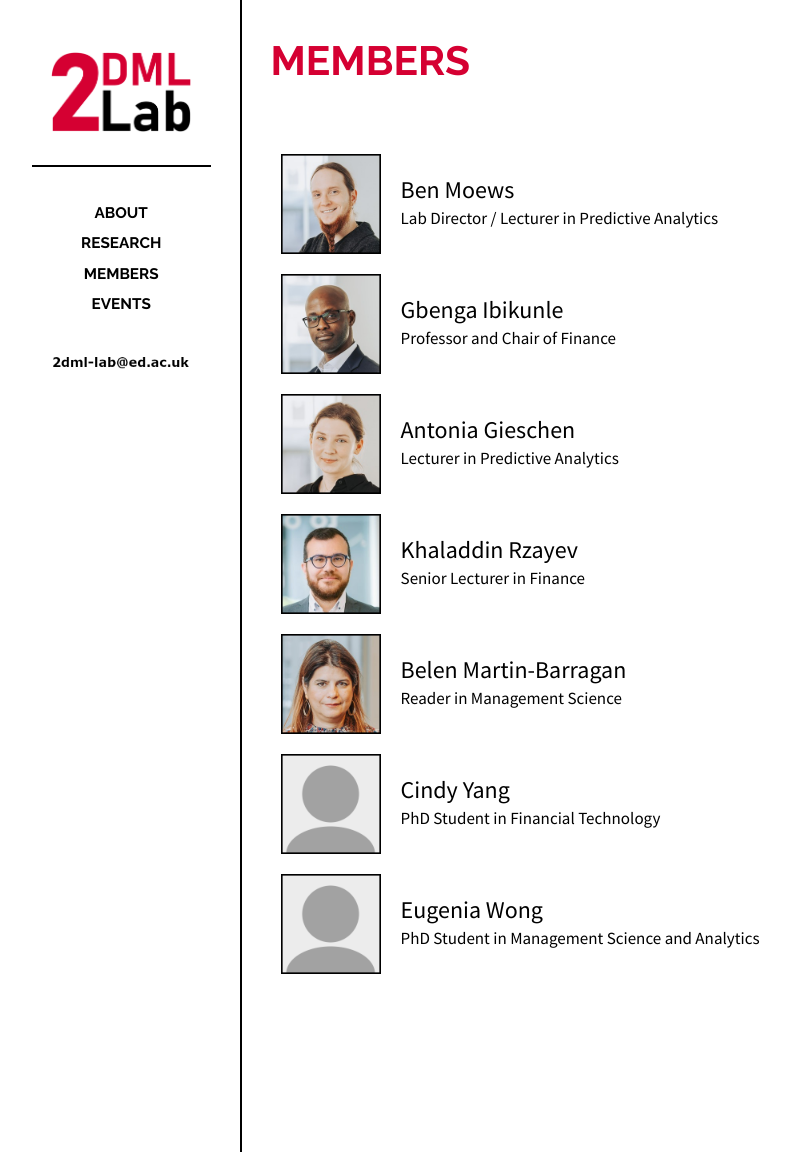
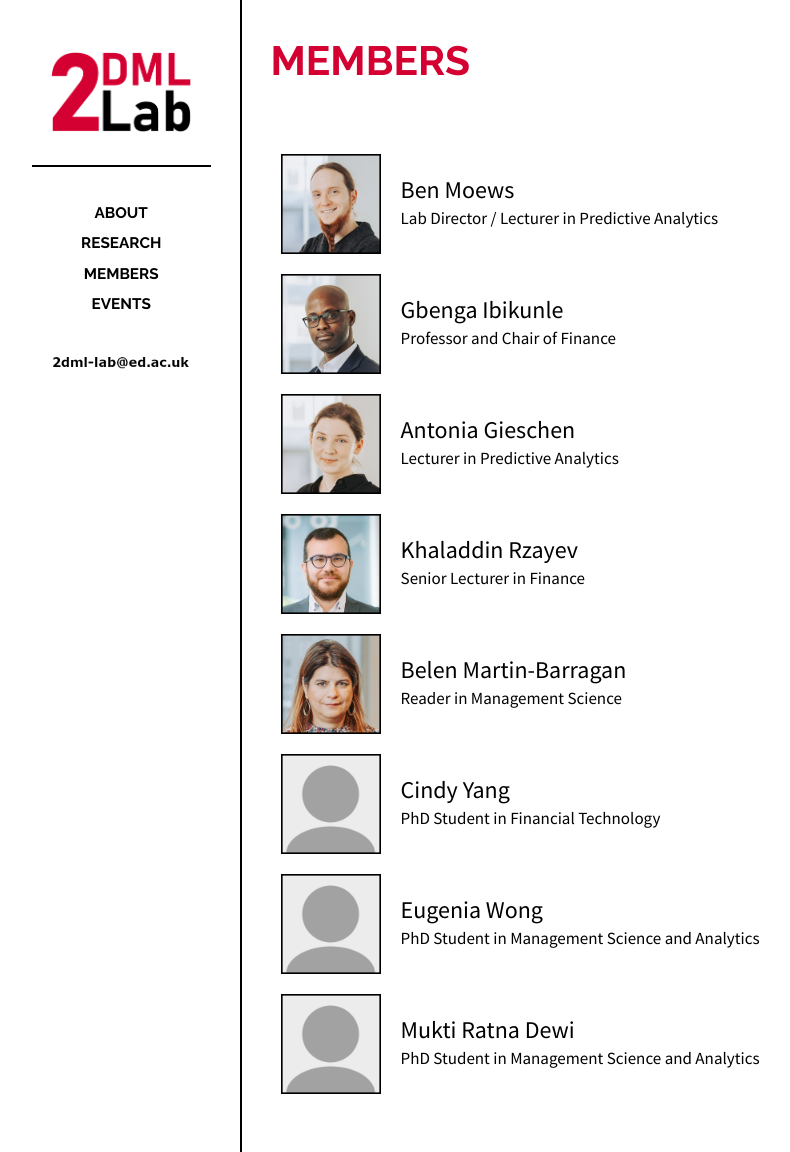
Before and after one commit to 2dml-lab/2dml-lab.github.io, a Jekyll site: the page built from _posts/2024-02-02-members.md, in a window 1280 px wide. Shown: the whole page, without its empty margins (118-908 px from the left). Built offline with Jekyll 4.4.1, drawn with Linux system fonts in a browser that asks for light colours.

Commit message:
Update 2024-02-02-members.md

```diff
--- a/_posts/2024-02-02-members.md
+++ b/_posts/2024-02-02-members.md
@@ -82,6 +82,15 @@
   </div>
 </div>
 
+<div class="card">
+  <img class="image" alt="profile image" src="/images/unknown.png"/>
+  <div>
+    <div class="name"><a href="https://www.business-school.ed.ac.uk/phd-profile/mukti-ratna-dewi" class="nounderline">Mukti Ratna Dewi</a></div>
+    <p class="" style="margin: 4px;"></p>
+    <div class="job">PhD Student in Management Science and Analytics</div>
+  </div>
+</div>
+
 <!--<br><br>
 
 <h1 id="title" style="color:#d50032;">Affiliates</h1>
```
